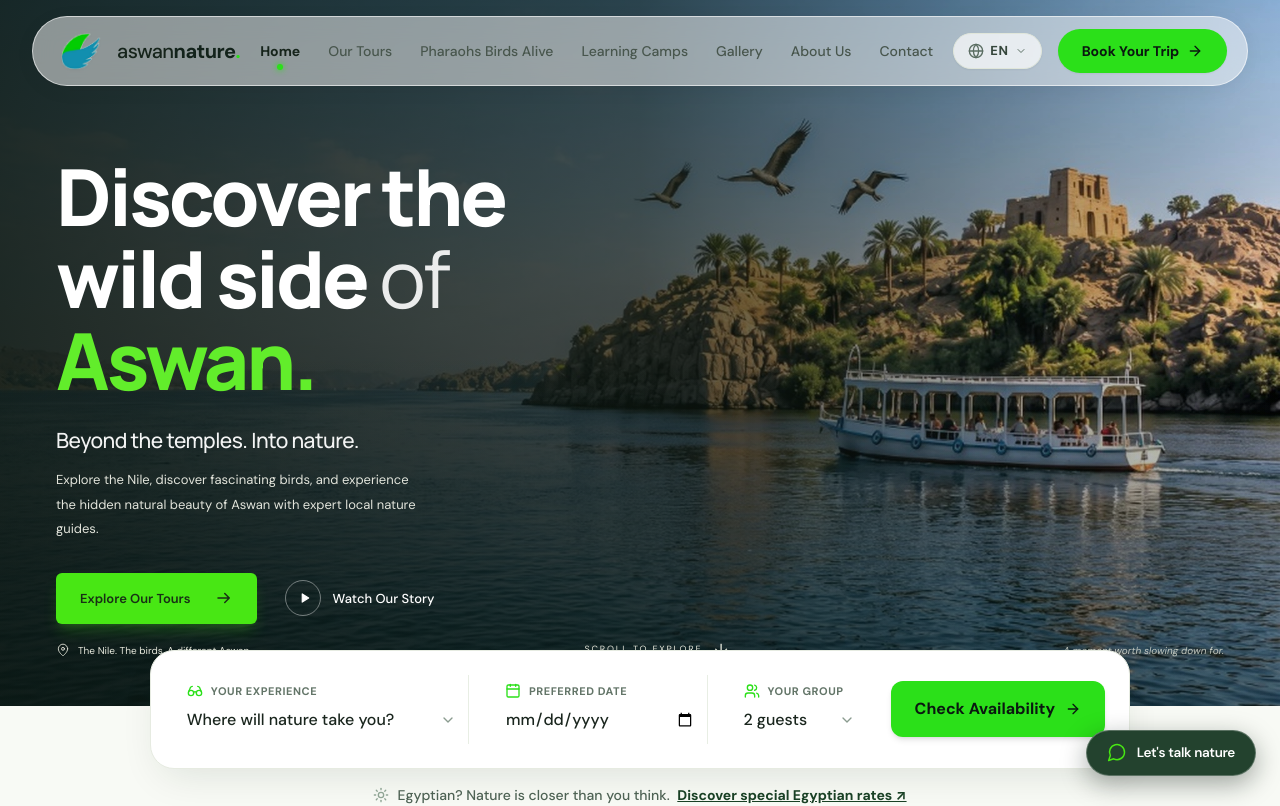
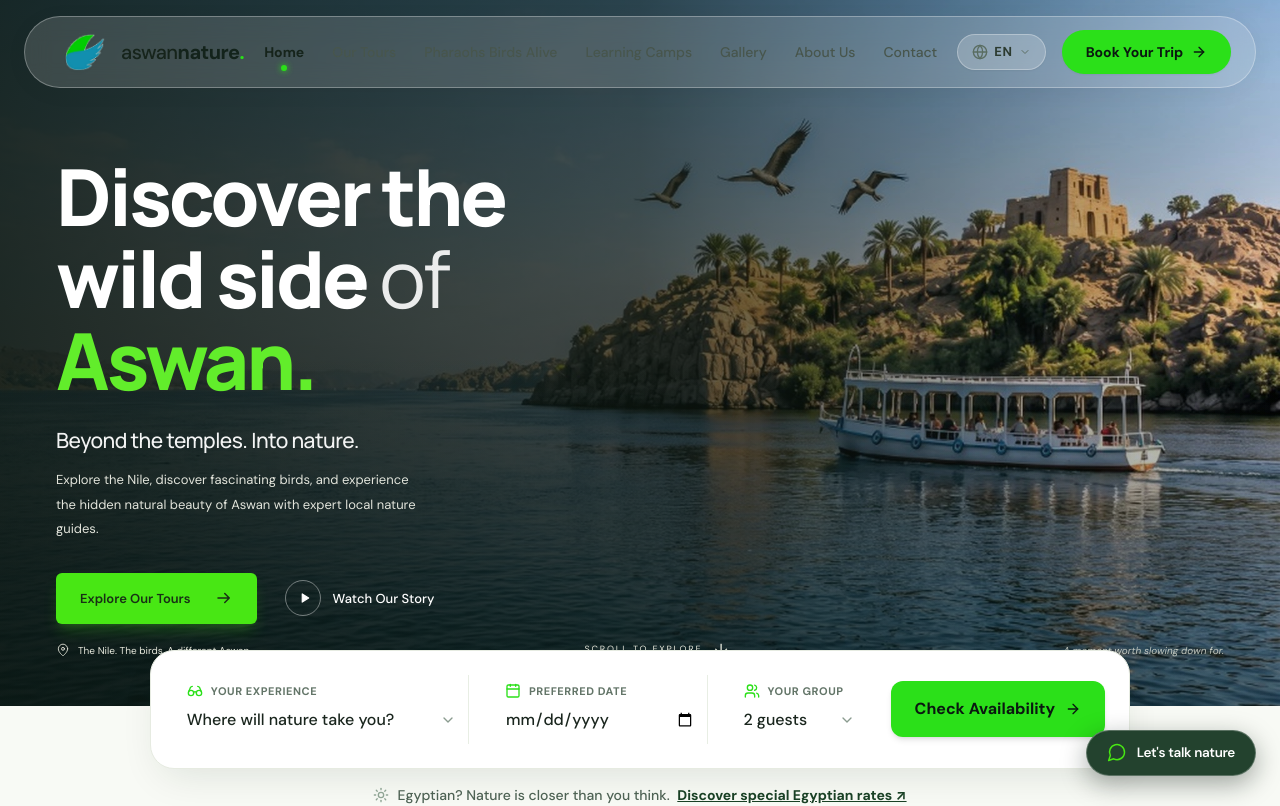
Before and after one commit to Islam-Shahat/Aswan-Nature, a React (Vite) app: page / in a window 1280 px wide. Shown: the top 806 px of the page. Built offline with nearby package versions, Linux system fonts and the light colour scheme; a web font is replaced by a local one.

Commit message:
style(navbar): increase width to max-w-[1620px] and enhance glassmorphic transparency to bg-white/15

```diff
--- a/src/components/Header.jsx
+++ b/src/components/Header.jsx
@@ -54,13 +54,13 @@ export const Header = ({
   };
 
   return (
-    <header className="fixed top-2 sm:top-4 inset-x-0 z-50 px-3 sm:px-6 lg:px-8 flex justify-center pointer-events-none transition-all duration-300">
+    <header className="fixed top-2 sm:top-4 inset-x-0 z-50 px-2 sm:px-4 lg:px-6 flex justify-center pointer-events-none transition-all duration-300">
       {/* Floating Pill Island Navbar */}
       <div
-        className={`pointer-events-auto w-full max-w-[1360px] h-16 sm:h-[70px] px-4 sm:px-6 lg:px-7 rounded-full flex items-center justify-between transition-all duration-300 ${
+        className={`pointer-events-auto w-full max-w-[1620px] h-16 sm:h-[72px] px-5 sm:px-8 lg:px-10 rounded-full flex items-center justify-between transition-all duration-300 ${
           isScrolled
             ? 'bg-white/95 backdrop-blur-lg border border-[#E2E8DC] shadow-[0_12px_36px_-6px_rgba(20,40,25,0.12)]'
-            : 'bg-white/50 backdrop-blur-md border border-white/60 shadow-[0_4px_20px_rgba(0,0,0,0.05)]'
+            : 'bg-white/15 backdrop-blur-md border border-white/30 shadow-[0_4px_24px_rgba(0,0,0,0.04)]'
         }`}
       >
         {/* Brand Logo */}
@@ -109,7 +109,11 @@ export const Header = ({
           <div className="relative">
             <button
               onClick={() => setLangOpen(!langOpen)}
-              className="flex items-center gap-1.5 text-xs sm:text-[13px] font-bold uppercase tracking-wider text-[#35463B] hover:text-[#16241B] px-3.5 py-1.5 sm:py-2 rounded-full border border-[#E0E6DA] bg-white/70 hover:bg-white shadow-xs transition-colors cursor-pointer"
+              className={`flex items-center gap-1.5 text-xs sm:text-[13px] font-bold uppercase tracking-wider text-[#2C3B30] hover:text-[#16241B] px-3.5 py-1.5 sm:py-2 rounded-full border shadow-xs transition-all cursor-pointer ${
+                isScrolled
+                  ? 'border-[#E0E6DA] bg-white/80 hover:bg-white'
+                  : 'border-white/30 bg-white/20 hover:bg-white/40'
+              }`}
               aria-label={currentLang === 'EN' ? 'Switch to Arabic' : 'التبديل إلى الإنجليزية'}
             >
               <Globe className="w-3.5 h-3.5 sm:w-4 sm:h-4 text-[#5A6D61]" />
```
